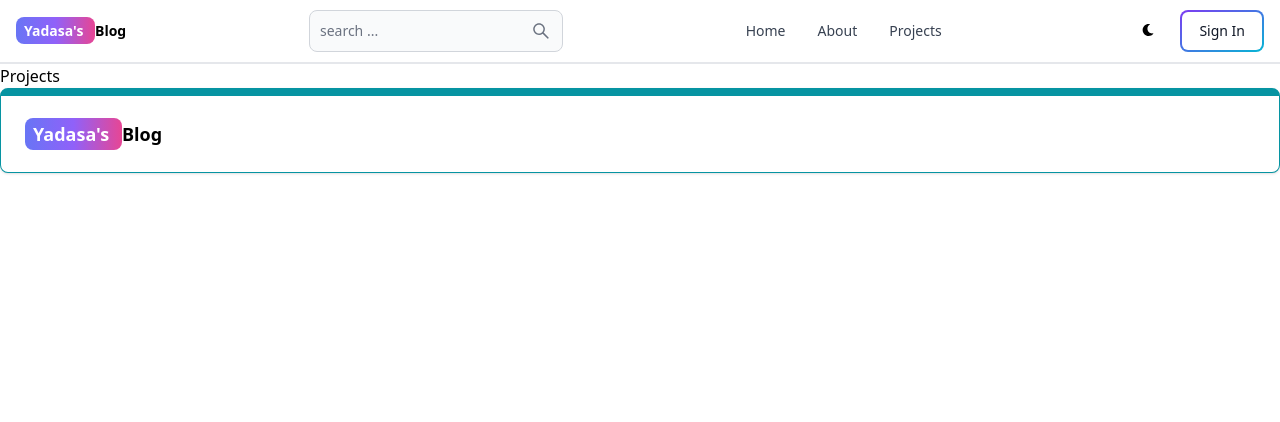
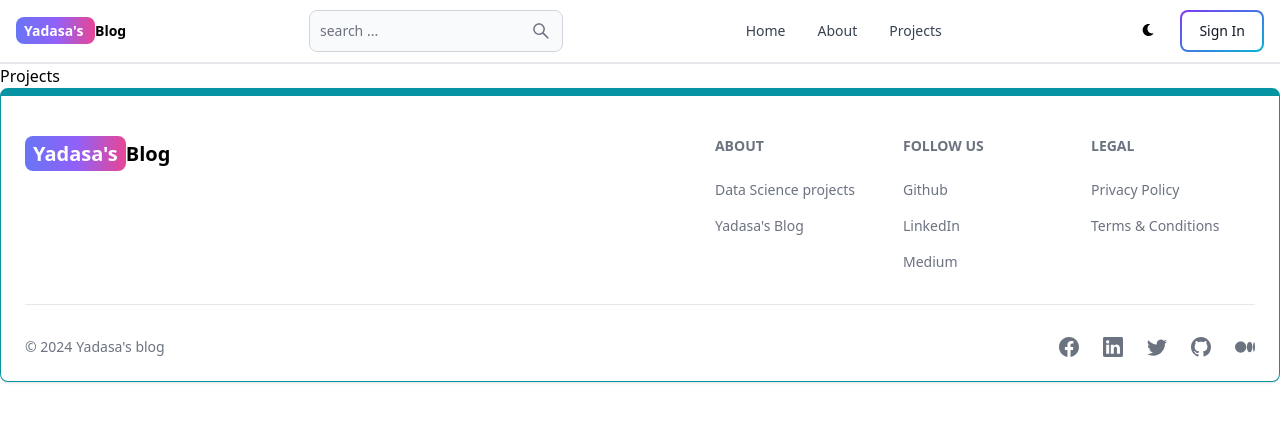
Before and after one commit to Yaadee/mern-blog, a React (Vite) app in the folder client/: page /projects in a window 1280 px wide. Shown: the top 422 px of the page. Built offline with nearby package versions, Linux system fonts and the light colour scheme.

Commit message:
footer functionality

```diff
--- a/client/src/component/Footer.jsx
+++ b/client/src/component/Footer.jsx
@@ -1,24 +1,82 @@
-import { Footer } from 'flowbite-react'
-import React from 'react'
-import { Link } from 'react-router-dom'
-
-const FooterC = () => {
+import { Footer } from 'flowbite-react';
+import { Link } from 'react-router-dom';
+import { BsFacebook, BsTwitter, BsGithub, BsLinkedin, BsMedium } from 'react-icons/bs';
+export default function FooterComponent() {
   return (
     <Footer container className='border border-t-8 border-teal-500'>
-        <div className="">
-            <div className="">
-                <div className="">
-                          <Link to = '/' className='self-center whitespace-nowrap text-sm
-      sm:text-lg font-semibold dark:text-white'>
-      <span className='px-2 py-1 bg-gradient-to-r from-indigo-500 via-purple-500 to-pink-500 rounded-lg text-white' > Yadasa's </span>
-      Blog
-      </Link>
-                </div>
+      <div className='w-full max-w-7xl mx-auto'>
+        <div className='grid w-full justify-between sm:flex md:grid-cols-1'>
+          <div className='mt-5'>
+            <Link
+              to='/'
+              className='self-center whitespace-nowrap text-lg sm:text-xl font-semibold dark:text-white'
+            >
+              <span className='px-2 py-1 bg-gradient-to-r from-indigo-500 via-purple-500 to-pink-500 rounded-lg text-white'>
+                Yadasa's
+              </span>
+              Blog
+            </Link>
+          </div>
+          <div className='grid grid-cols-2 gap-8 mt-4 sm:grid-cols-3 sm:gap-6'>
+            <div>
+              <Footer.Title title='About' />
+              <Footer.LinkGroup col>
+                <Footer.Link
+                  href='#'
+                  target='_blank'
+                  rel='noopener noreferrer'
+                >
+                  Data Science projects
+                </Footer.Link>
+                <Footer.Link
+                  href='/about'
+                  target='_blank'
+                  rel='noopener noreferrer'
+                >
+                  Yadasa's Blog
+                </Footer.Link>
+              </Footer.LinkGroup>
             </div>
+            <div>
+              <Footer.Title title='Follow us' />
+              <Footer.LinkGroup col>
+                <Footer.Link
+                  href='https://www.github.com/Yaadee'
+                  target='_blank'
+                  rel='noopener noreferrer'
+                >
+                  Github
+                </Footer.Link>
+                <Footer.Link href='https://www.linkedin.com/in/yadasa'>LinkedIn</Footer.Link>
+                <Footer.Link href='https://medium.com/@yadasat437'>Medium</Footer.Link>
+              </Footer.LinkGroup>
+            </div>
+            <div>
+              <Footer.Title title='Legal' />
+              <Footer.LinkGroup col>
+                <Footer.Link href='#'>Privacy Policy</Footer.Link>
+                <Footer.Link href='#'>Terms &amp; Conditions</Footer.Link>
+              </Footer.LinkGroup>
+            </div>
+          </div>
+        </div>
+        <Footer.Divider />
+        <div className='w-full sm:flex sm:items-center sm:justify-between'>
+          <Footer.Copyright
+            href='#'
+            by="Yadasa's blog"
+            year={new Date().getFullYear()}
+          />
+          <div className="flex gap-6 sm:mt-0 mt-4 sm:justify-center">
+            <Footer.Icon href='#' icon={BsFacebook}/>
+            <Footer.Icon href='#' icon={BsLinkedin}/>
+            <Footer.Icon href='#' icon={BsTwitter}/>
+            <Footer.Icon href='https://github.com/Yaadee' icon={BsGithub}/>
+            <Footer.Icon href='#' icon={BsMedium}/>
 
+          </div>
         </div>
+      </div>
     </Footer>
-  )
+  );
 }
-
-export default FooterC
--- a/client/src/pages/SignUp.jsx
+++ b/client/src/pages/SignUp.jsx
@@ -28,7 +28,8 @@ const SignUp = () => {
       })
       const data = await res.json();
       if (data.success === false){
-        return setErrorMessage(data.message);
+        setErrorMessage(data.message);
+        setLoading(false);
       }
       setLoading(false);
       if(res.ok){
@@ -39,8 +40,6 @@ const SignUp = () => {
      setErrorMessage(error.message);
      setLoading(false);
     }
-
-
   };
 
   return (
@@ -64,15 +63,15 @@ const SignUp = () => {
           <form className="flex flex-col gap-4" onSubmit={handlesubmit}>
             <div>
               <Label value="Your username" />
-              <TextInput type="text" name="username" placeholder="Username" id="username" onChange={handlechange}/>
+              <TextInput autoComplete = 'off'  type="text" name="username" placeholder="Username" id="username" onChange={handlechange} />
             </div>
             <div>
               <Label value="Your email" />
-              <TextInput type="email" name="email" placeholder="example@company.com" id="email" onChange={handlechange}/>
+              <TextInput  autoComplete = 'off' name="email" placeholder="example@company.com" id="email" onChange={handlechange} />
             </div>
             <div>
               <Label value="Your password" />
-              <TextInput type="password" name="password" placeholder="Password" id="password" onChange={handlechange}/>
+              <TextInput autoComplete = 'off'  type="password" name="password" placeholder="Password" id="password" onChange={handlechange} />
             </div>
             <Button gradientDuoTone="purpleToPink" type="submit" disabled ={loading} >
               {
```
Also changed, not shown: 1 other file (tests, documents, lock files or other folders).
